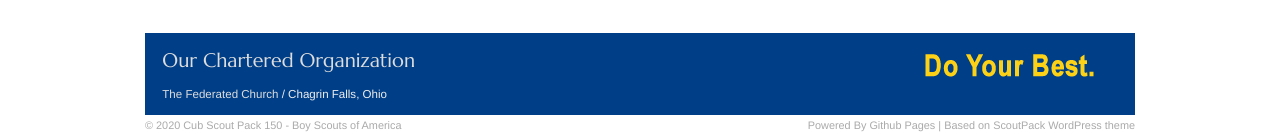
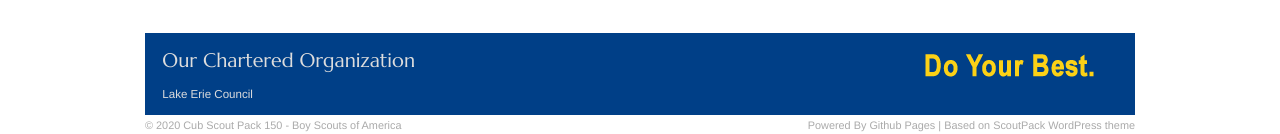
Before and after one commit to Pack150/Pack150.github.io, a Jekyll site: the page built from index.md, in a window 1280 px wide. Shown: the part 879-1013 px from the top of the page. Built offline with Jekyll 4.4.1, drawn with Linux system fonts in a browser that asks for light colours; nearby versions of some CDN libraries; library files that are not in the unit come from our copies.

Commit message:
Update footer.html
Replace federated church with Lake Erie Council

```diff
--- a/_includes/footer.html
+++ b/_includes/footer.html
@@ -5,7 +5,7 @@
       <div class="sidebar-inner">
         <div class="widget-area">
           <h3>Our Chartered Organization</h3>
-          <a href="https://fedchurch.org">The Federated Church</a> / Chagrin Falls, Ohio
+          <a href="https://lecbsa.org">Lake Erie Council</a>
         </div>
       </div>
     </div>
```
